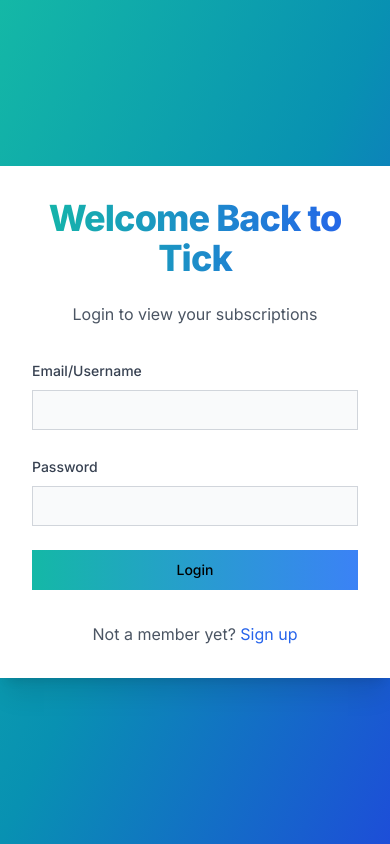
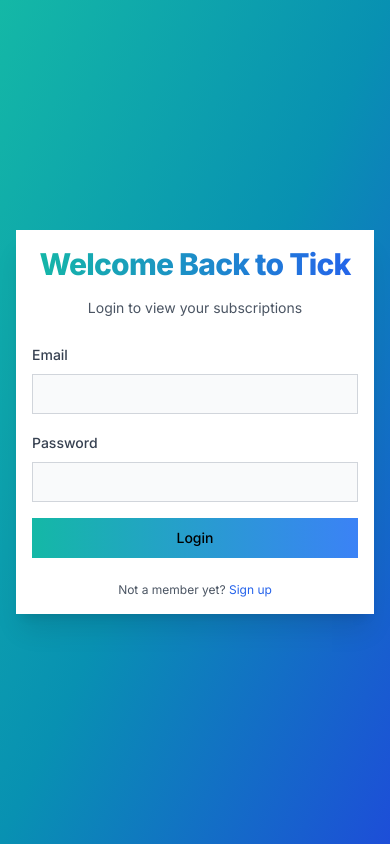
Before and after one commit to Shubbu03/tick, a Next.js app: page /login in a window 390 px wide. Built offline with nearby package versions, Linux system fonts and the light colour scheme.

Commit message:
signup, login responsive

```diff
--- a/src/app/(auth)/login/page.tsx
+++ b/src/app/(auth)/login/page.tsx
@@ -60,42 +60,45 @@ export default function Login() {
   };
 
   return (
-    <div className="flex justify-center items-center min-h-screen bg-gradient-to-br from-teal-500 via-cyan-600 to-blue-700 dark:from-teal-950 dark:via-cyan-900 dark:to-blue-950 relative overflow-hidden">
+    <div className="flex justify-center items-center min-h-screen bg-gradient-to-br from-teal-500 via-cyan-600 to-blue-700 dark:from-teal-950 dark:via-cyan-900 dark:to-blue-950 relative overflow-hidden px-4 sm:px-6">
       <div className="absolute top-4 right-4"></div>
       <motion.div
         initial={{ opacity: 0, y: 20 }}
         animate={{ opacity: 1, y: 0 }}
         transition={{ duration: 0.5 }}
-        className="w-full max-w-md p-8 space-y-8 bg-white dark:bg-gray-800 rounded-lg shadow-xl"
+        className="w-full max-w-md p-4 sm:p-8 space-y-6 sm:space-y-8 bg-white dark:bg-gray-800 rounded-lg shadow-xl mx-auto my-8"
       >
         <div className="text-center">
           <motion.h1
             initial={{ opacity: 0, y: -20 }}
             animate={{ opacity: 1, y: 0 }}
             transition={{ delay: 0.2, duration: 0.5 }}
-            className="text-4xl font-extrabold tracking-tight lg:text-5xl mb-6 bg-clip-text text-transparent bg-gradient-to-r from-teal-500 to-blue-600 dark:from-teal-200 dark:to-blue-300"
+            className="text-3xl sm:text-4xl font-extrabold tracking-tight lg:text-5xl mb-4 sm:mb-6 bg-clip-text text-transparent bg-gradient-to-r from-teal-500 to-blue-600 dark:from-teal-200 dark:to-blue-300"
           >
             Welcome Back to Tick
           </motion.h1>
-          <p className="mb-4 text-gray-600 dark:text-gray-300">
+          <p className="mb-4 text-sm sm:text-base text-gray-600 dark:text-gray-300">
             Login to view your subscriptions
           </p>
         </div>
         <Form {...form}>
-          <form onSubmit={form.handleSubmit(onSubmit)} className="space-y-6">
+          <form
+            onSubmit={form.handleSubmit(onSubmit)}
+            className="space-y-4 sm:space-y-6"
+          >
             <FormField
               name="identifier"
               control={form.control}
               render={({ field }) => (
                 <FormItem>
                   <FormLabel className="text-gray-700 dark:text-gray-200">
-                    Email/Username
+                    Email
                   </FormLabel>
                   <Input
                     {...field}
                     className="bg-gray-50 dark:bg-gray-700 border-gray-300 dark:border-gray-600"
                   />
-                  <FormMessage />
+                  <FormMessage className="text-xs sm:text-sm" />
                 </FormItem>
               )}
             />
@@ -112,12 +115,12 @@ export default function Login() {
                     {...field}
                     className="bg-gray-50 dark:bg-gray-700 border-gray-300 dark:border-gray-600"
                   />
-                  <FormMessage />
+                  <FormMessage className="text-xs sm:text-sm" />
                 </FormItem>
               )}
             />
             <Button
-              className="w-full bg-gradient-to-r from-teal-500 to-blue-500 hover:from-teal-600 hover:to-blue-600"
+              className="w-full mt-6 bg-gradient-to-r from-teal-500 to-blue-500 hover:from-teal-600 hover:to-blue-600 py-2 px-4"
               type="submit"
             >
               Login
@@ -125,7 +128,7 @@ export default function Login() {
           </form>
         </Form>
         <div className="text-center mt-4">
-          <p className="text-gray-600 dark:text-gray-300">
+          <p className="text-xs sm:text-sm text-gray-600 dark:text-gray-300">
             Not a member yet?{" "}
             <Link
               href="/signup"
--- a/src/app/(auth)/signup/page.tsx
+++ b/src/app/(auth)/signup/page.tsx
@@ -92,29 +92,32 @@ export default function Signup() {
   };
 
   return (
-    <div className="flex justify-center items-center min-h-screen bg-gradient-to-br from-teal-500 via-cyan-600 to-blue-700 dark:from-teal-950 dark:via-cyan-900 dark:to-blue-950 relative overflow-hidden">
+    <div className="flex justify-center items-center min-h-screen bg-gradient-to-br from-teal-500 via-cyan-600 to-blue-700 dark:from-teal-950 dark:via-cyan-900 dark:to-blue-950 relative overflow-hidden px-4 sm:px-6">
       <div className="absolute top-4 right-4"></div>
       <motion.div
         initial={{ opacity: 0, y: 20 }}
         animate={{ opacity: 1, y: 0 }}
         transition={{ duration: 0.5 }}
-        className="w-full max-w-md p-8 space-y-8 bg-white dark:bg-gray-800 rounded-lg shadow-xl"
+        className="w-full max-w-md p-4 sm:p-8 space-y-6 sm:space-y-8 bg-white dark:bg-gray-800 rounded-lg shadow-xl mx-auto my-8"
       >
         <div className="text-center">
           <motion.h1
             initial={{ opacity: 0, y: -20 }}
             animate={{ opacity: 1, y: 0 }}
             transition={{ delay: 0.2, duration: 0.5 }}
-            className="text-4xl font-extrabold tracking-tight lg:text-5xl mb-6 bg-clip-text text-transparent bg-gradient-to-r from-teal-500 to-blue-600 dark:from-teal-200 dark:to-blue-300"
+            className="text-3xl sm:text-4xl font-extrabold tracking-tight lg:text-5xl mb-4 sm:mb-6 bg-clip-text text-transparent bg-gradient-to-r from-teal-500 to-blue-600 dark:from-teal-200 dark:to-blue-300"
           >
             Join Tick
           </motion.h1>
-          <p className="mb-4 text-gray-600 dark:text-gray-300">
+          <p className="mb-4 text-sm sm:text-base text-gray-600 dark:text-gray-300">
             Sign up to track your subscriptions
           </p>
         </div>
         <Form {...form}>
-          <form onSubmit={form.handleSubmit(onSubmit)} className="space-y-6">
+          <form
+            onSubmit={form.handleSubmit(onSubmit)}
+            className="space-y-4 sm:space-y-6"
+          >
             <FormField
               name="username"
               control={form.control}
@@ -132,11 +135,16 @@ export default function Signup() {
                     className="bg-gray-50 dark:bg-gray-700 border-gray-300 dark:border-gray-600"
                   />
                   {isCheckingUsername && (
-                    <Loader2 className="animate-spin text-teal-500" />
+                    <div className="flex items-center mt-1">
+                      <Loader2 className="h-4 w-4 animate-spin text-teal-500 mr-2" />
+                      <span className="text-xs text-gray-500">
+                        Checking availability...
+                      </span>
+                    </div>
                   )}
                   {!isCheckingUsername && usernameMessage && (
                     <p
-                      className={`text-sm ${
+                      className={`text-xs sm:text-sm mt-1 ${
                         usernameMessage === "Username is available"
                           ? "text-green-500"
                           : "text-red-500"
@@ -145,7 +153,7 @@ export default function Signup() {
                       {usernameMessage}
                     </p>
                   )}
-                  <FormMessage />
+                  <FormMessage className="text-xs sm:text-sm" />
                 </FormItem>
               )}
             />
@@ -162,7 +170,7 @@ export default function Signup() {
                     name="name"
                     className="bg-gray-50 dark:bg-gray-700 border-gray-300 dark:border-gray-600"
                   />
-                  <FormMessage />
+                  <FormMessage className="text-xs sm:text-sm" />
                 </FormItem>
               )}
             />
@@ -178,8 +186,9 @@ export default function Signup() {
                     {...field}
                     name="email"
                     className="bg-gray-50 dark:bg-gray-700 border-gray-300 dark:border-gray-600"
+                    type="email"
                   />
-                  <FormMessage />
+                  <FormMessage className="text-xs sm:text-sm" />
                 </FormItem>
               )}
             />
@@ -198,13 +207,13 @@ export default function Signup() {
                     name="password"
                     className="bg-gray-50 dark:bg-gray-700 border-gray-300 dark:border-gray-600"
                   />
-                  <FormMessage />
+                  <FormMessage className="text-xs sm:text-sm" />
                 </FormItem>
               )}
             />
             <Button
               type="submit"
-              className="w-full bg-gradient-to-r from-teal-500 to-blue-500 hover:from-teal-600 hover:to-blue-600"
+              className="w-full mt-6 bg-gradient-to-r from-teal-500 to-blue-500 hover:from-teal-600 hover:to-blue-600 py-2 px-4"
               disabled={isSubmitting}
             >
               {isSubmitting ? (
@@ -219,7 +228,7 @@ export default function Signup() {
           </form>
         </Form>
         <div className="text-center mt-4">
-          <p className="text-gray-600 dark:text-gray-300">
+          <p className="text-xs sm:text-sm text-gray-600 dark:text-gray-300">
             Already a member?{" "}
             <Link
               href="/login"
```
